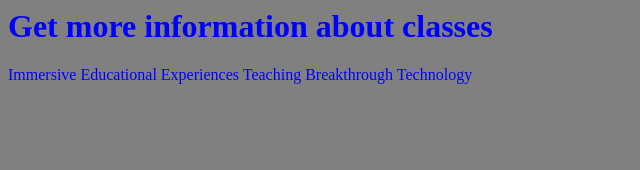
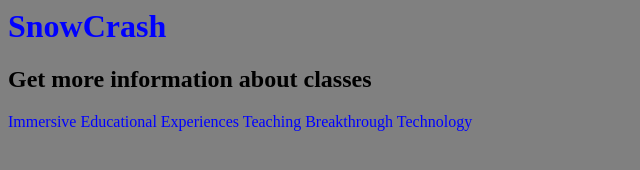
Before and after one commit to jasonmpfaff/jasonmpfaff.github.io, a plain HTML site: page unit_1/index.html in a window 1280 px wide. Shown: the whole page, without its empty margins (0-640 px from the left). Drawn offline with Linux system fonts and the light colour scheme.

Commit message:
sync again

```diff
--- a/unit_1/index.html
+++ b/unit_1/index.html
@@ -3,7 +3,8 @@
 	<title>SnowCrash</title>
 	<link rel="stylesheet" type="text/css" href="css/style.css">
 </head>
-<h1>Get more information about classes</h1>
+<h1>SnowCrash</h1>
+<h2>Get more information about classes</h2>
 <body>
 <p>Immersive Educational Experiences Teaching Breakthrough Technology</p>
 </body>
```
